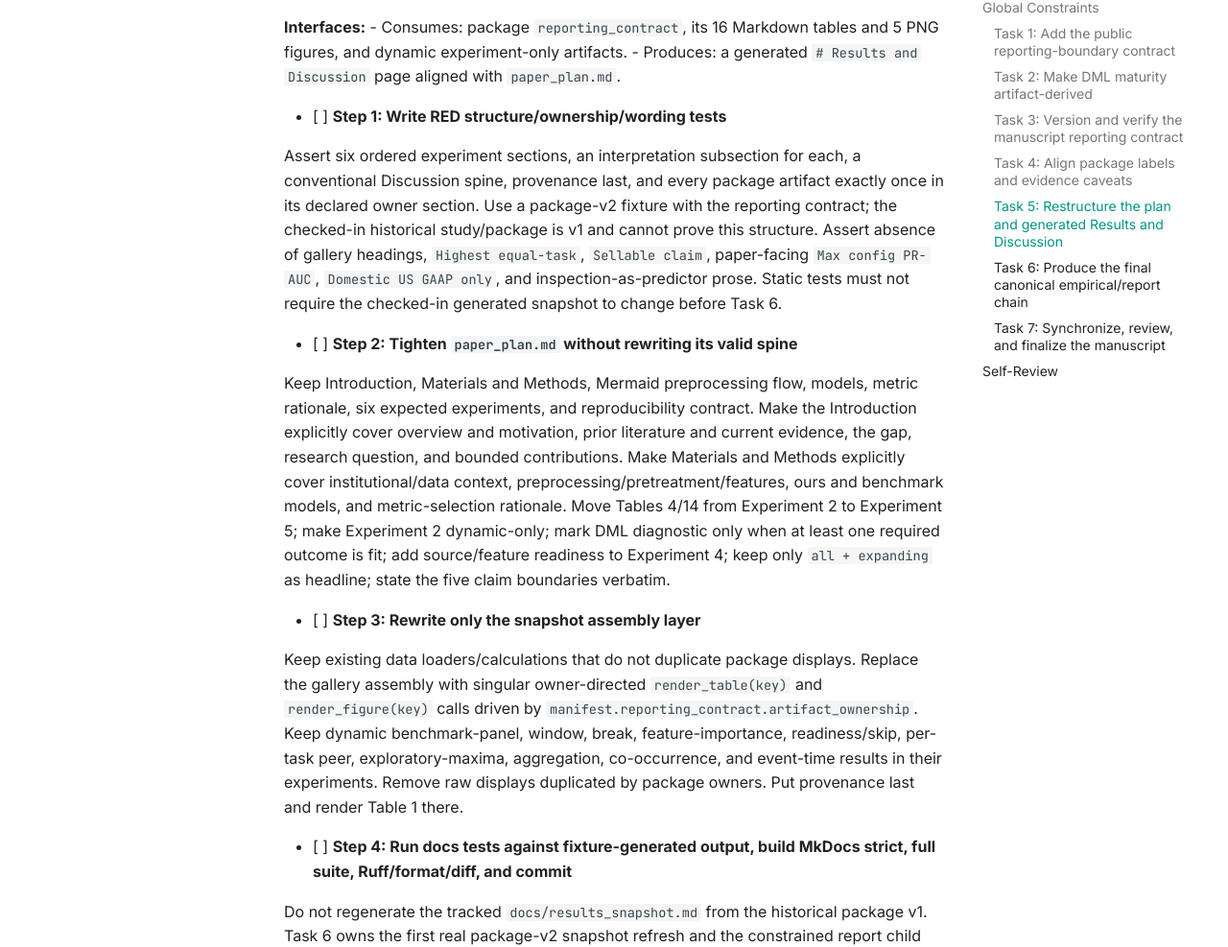
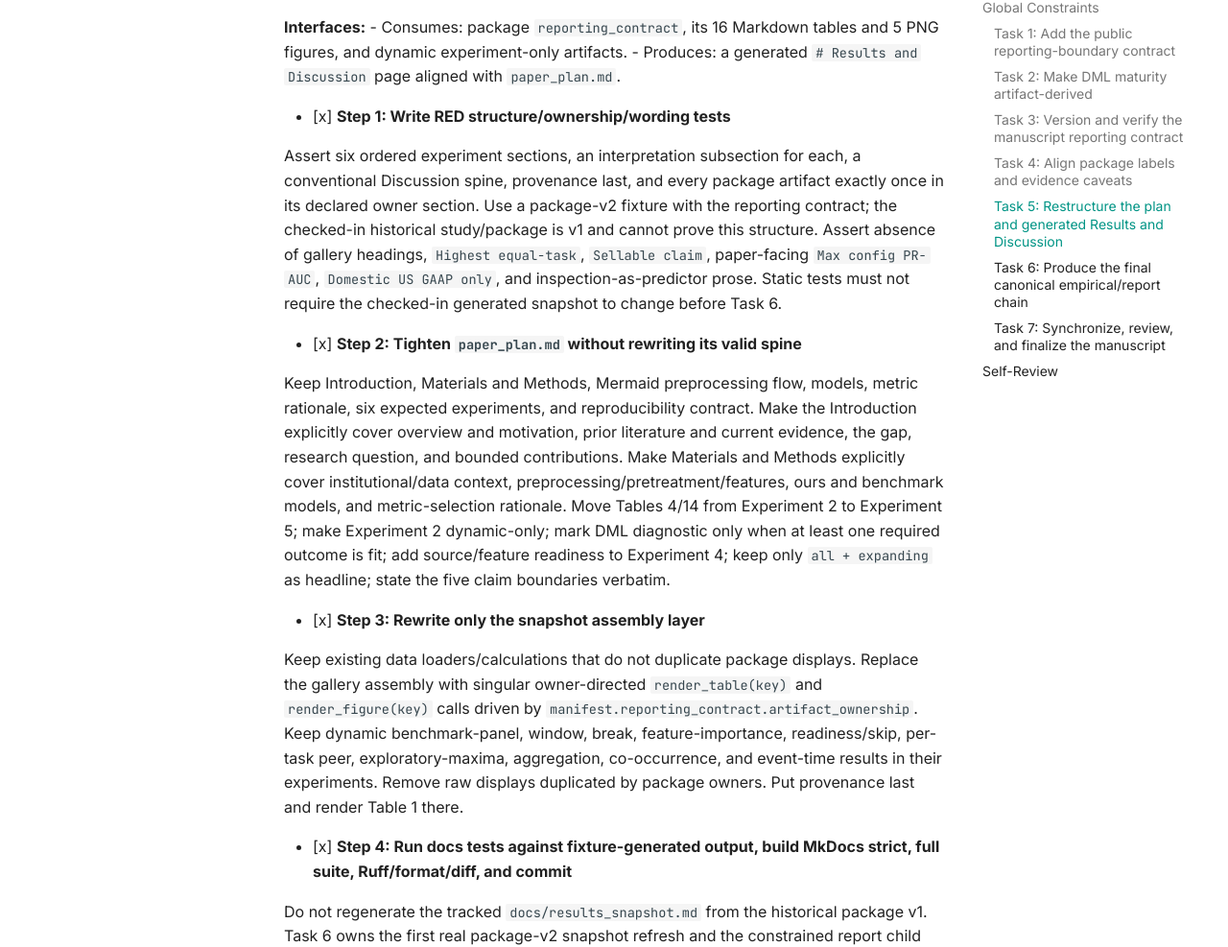
Before and after one commit to TY-Cheng/reporting-risk-cascade, an MkDocs documentation site: the page built from docs/superpowers/plans/2026-07-12-reporting-contract-results-discussion.md, in a window 1280 px wide and 1400 px high, scrolled down 6772 px. Shown: the part 149-1136 px from the top of the window at 96% size. Built offline with MkDocs 1.6.1 and Material for MkDocs 9.7.7, drawn with Linux system fonts in a browser that asks for light colours; comment, search, counter and statistics services are not loaded.

```diff
--- a/docs/superpowers/plans/2026-07-12-reporting-contract-results-discussion.md
+++ b/docs/superpowers/plans/2026-07-12-reporting-contract-results-discussion.md
@@ -282,7 +282,7 @@ fragments. Do not add a legacy package-v1 compatibility branch.
 - Consumes: package `reporting_contract`, its 16 Markdown tables and 5 PNG figures, and dynamic experiment-only artifacts.
 - Produces: a generated `# Results and Discussion` page aligned with `paper_plan.md`.
 
-- [ ] **Step 1: Write RED structure/ownership/wording tests**
+- [x] **Step 1: Write RED structure/ownership/wording tests**
 
 Assert six ordered experiment sections, an interpretation subsection for each, a conventional
 Discussion spine, provenance last, and every package artifact exactly once in its declared
@@ -292,7 +292,7 @@ study/package is v1 and cannot prove this structure. Assert absence of gallery h
 only`, and inspection-as-predictor prose. Static tests must not require the checked-in generated
 snapshot to change before Task 6.
 
-- [ ] **Step 2: Tighten `paper_plan.md` without rewriting its valid spine**
+- [x] **Step 2: Tighten `paper_plan.md` without rewriting its valid spine**
 
 Keep Introduction, Materials and Methods, Mermaid preprocessing flow, models, metric rationale,
 six expected experiments, and reproducibility contract. Make the Introduction explicitly cover
@@ -303,7 +303,7 @@ Move Tables 4/14 from Experiment 2 to Experiment 5; make Experiment 2 dynamic-on
 diagnostic only when at least one required outcome is fit; add source/feature readiness to
 Experiment 4; keep only `all + expanding` as headline; state the five claim boundaries verbatim.
 
-- [ ] **Step 3: Rewrite only the snapshot assembly layer**
+- [x] **Step 3: Rewrite only the snapshot assembly layer**
 
 Keep existing data loaders/calculations that do not duplicate package displays. Replace the
 gallery assembly with singular owner-directed `render_table(key)` and `render_figure(key)` calls
@@ -312,7 +312,7 @@ window, break, feature-importance, readiness/skip, per-task peer, exploratory-ma
 aggregation, co-occurrence, and event-time results in their experiments. Remove raw displays
 duplicated by package owners. Put provenance last and render Table 1 there.
 
-- [ ] **Step 4: Run docs tests against fixture-generated output, build MkDocs strict, full suite, Ruff/format/diff, and commit**
+- [x] **Step 4: Run docs tests against fixture-generated output, build MkDocs strict, full suite, Ruff/format/diff, and commit**
 
 Do not regenerate the tracked `docs/results_snapshot.md` from the historical package v1. Task 6
 owns the first real package-v2 snapshot refresh and the constrained report child commit.
```
